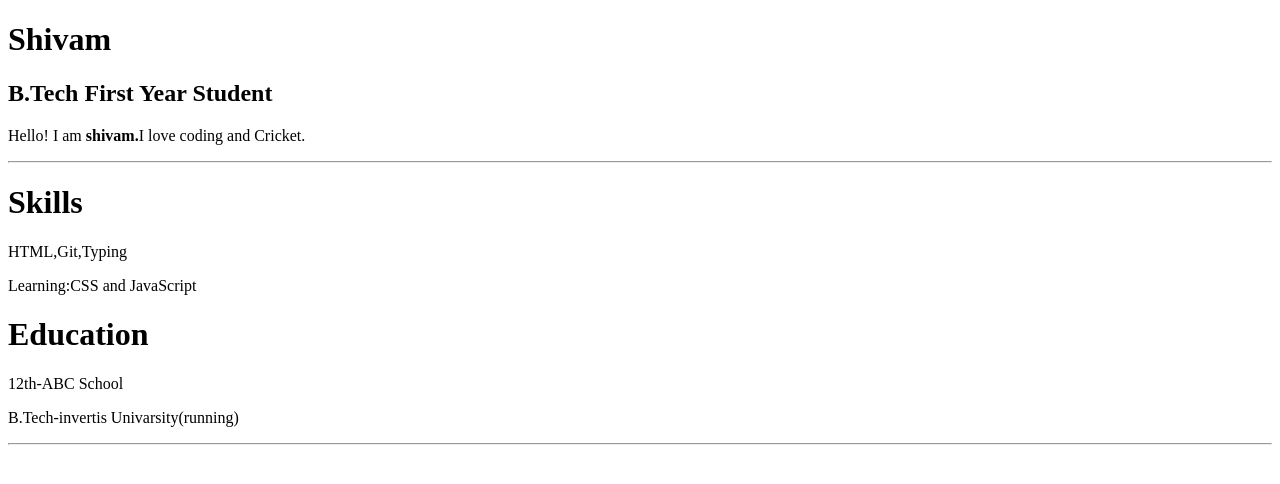
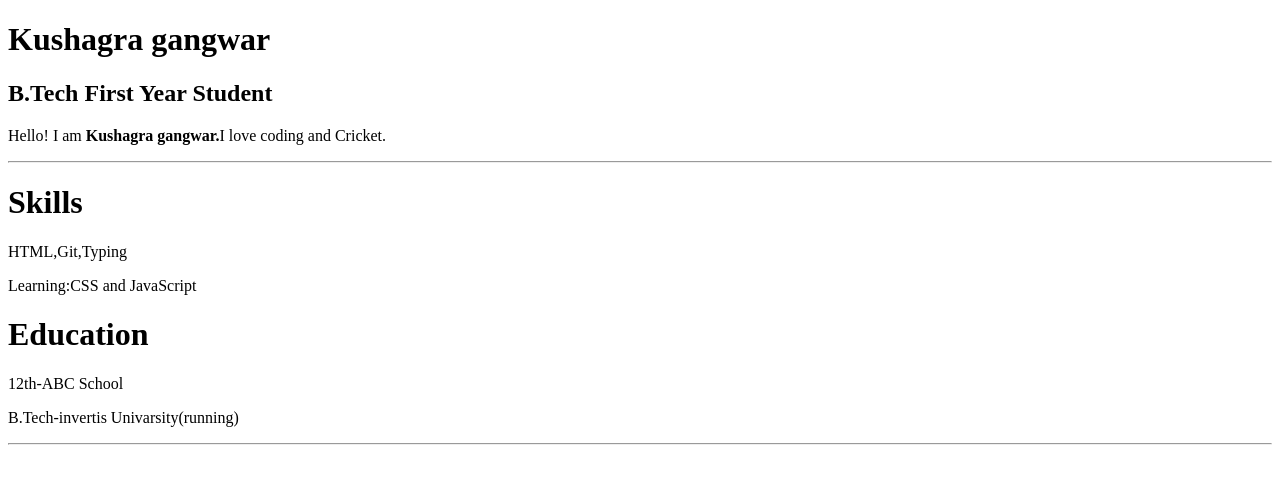
Before and after one commit to kushagragangwar25-hash/MERN_assignment, a plain HTML site: page index.html in a window 1280 px wide. Drawn offline with Linux system fonts and the light colour scheme.

Commit message:
Update index.html

```diff
--- a/index.html
+++ b/index.html
@@ -6,9 +6,9 @@
     <title>Hello</title>
 </head>
 <body>
-    <h1>Shivam</h1>
+    <h1>Kushagra gangwar</h1>
     <h2>B.Tech First Year Student</h2>
-    <p>Hello! I am <b>shivam.</b>I love coding and Cricket.</p>
+    <p>Hello! I am <b>Kushagra gangwar.</b>I love coding and Cricket.</p>
     <hr>
     <div id="1">
         <h1>Skills</h1>
```
